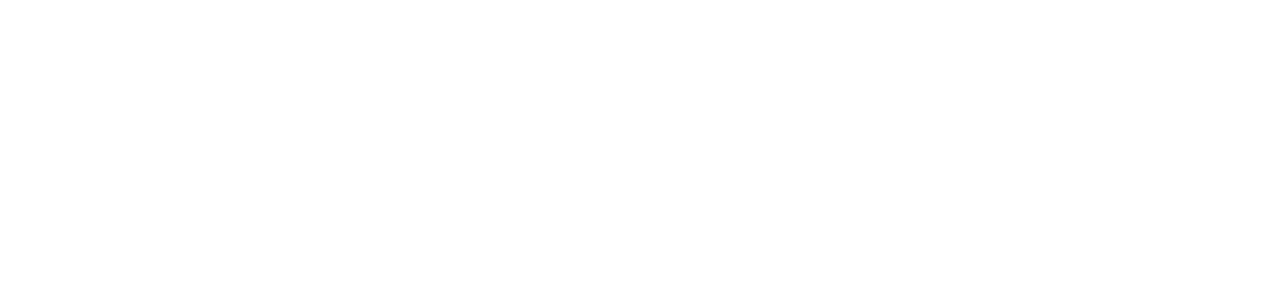
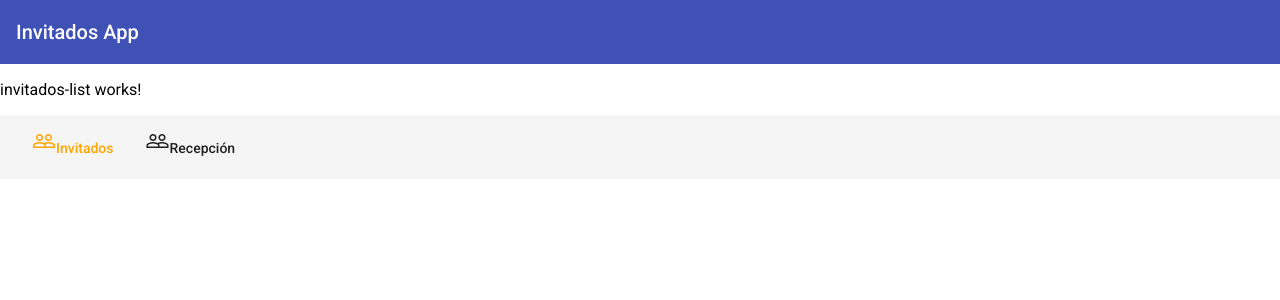
Before and after one commit to eliezerportillo/invitados-app-curso, an Angular app: page /invitados in a window 1280 px wide. Before the commit this address led to /. Shown: the top 300 px of the page. Built offline with nearby package versions, Linux system fonts and the light colour scheme.

Commit message:
Shell y navegacion

```diff
--- a/src/app/app-routing.module.ts
+++ b/src/app/app-routing.module.ts
@@ -1,11 +1,39 @@
 import { NgModule } from '@angular/core';
 import { RouterModule, Routes } from '@angular/router';
+import { InvitadosListComponent } from './invitados-list/invitados-list.component';
 import { LoginComponent } from './login/login.component';
+import { RecepcionComponent } from './recepcion/recepcion.component';
+import { ShellComponent } from './shell/shell.component';
 
 const routes: Routes = [
+
+
   {
     path: 'login',
     component: LoginComponent
+  },
+  {
+    path: '',
+    component: ShellComponent,
+    data: {
+      titulo: 'Invitados App'
+    },
+    children: [
+      {
+        path: 'invitados',
+        component: InvitadosListComponent,
+        data: {
+          titulo: 'Invitados'
+        }
+      },
+      {
+        path: 'recepcion',
+        component: RecepcionComponent,
+        data:{
+          titulo: 'Recepción'
+        }
+      }
+    ]
   }
 ];
 
--- /dev/null
+++ b/src/app/invitados-list/invitados-list.component.html
@@ -0,0 +1 @@
+<p>invitados-list works!</p>
--- /dev/null
+++ b/src/app/invitados-list/invitados-list.component.ts
@@ -0,0 +1,15 @@
+import { Component, OnInit } from '@angular/core';
+
+@Component({
+  selector: 'app-invitados-list',
+  templateUrl: './invitados-list.component.html',
+  styleUrls: ['./invitados-list.component.scss']
+})
+export class InvitadosListComponent implements OnInit {
+
+  constructor() { }
+
+  ngOnInit(): void {
+  }
+
+}
--- /dev/null
+++ b/src/app/recepcion/recepcion.component.html
@@ -0,0 +1 @@
+<p>recepcion works!</p>
--- /dev/null
+++ b/src/app/recepcion/recepcion.component.ts
@@ -0,0 +1,15 @@
+import { Component, OnInit } from '@angular/core';
+
+@Component({
+  selector: 'app-recepcion',
+  templateUrl: './recepcion.component.html',
+  styleUrls: ['./recepcion.component.scss']
+})
+export class RecepcionComponent implements OnInit {
+
+  constructor() { }
+
+  ngOnInit(): void {
+  }
+
+}
--- /dev/null
+++ b/src/app/shell/shell.component.html
@@ -0,0 +1,32 @@
+<div class="content" fxLayout="column" fxLayoutAlign="space-between stretch">
+
+    <mat-toolbar color="primary" fxLayout="row" fxLayoutAlign="space-evenly stretch">
+        <span class="white-textt">{{titulo}}</span>
+
+        <!-- menu usuario -->
+    </mat-toolbar>
+
+    <mat-progress-bar *ngIf="cargando" color="accent" mode="query"></mat-progress-bar>
+
+    <div fxFlex>
+        <router-outlet></router-outlet>
+    </div>
+
+    <mat-toolbar class="menu" fxLayout="row" fxLayoutAlign="space-evenly center">
+
+        <a mat-button routerLink="/invitados" routerLinkActive="active-link">
+            <div>
+                <mat-icon>people_outline</mat-icon>
+                <span>Invitados</span>
+            </div>
+        </a>
+
+        <a mat-button routerLink="/recepcion" routerLinkActive="active-link">
+            <div>
+                <mat-icon>people_outline</mat-icon>
+                <span>Recepción</span>
+            </div>
+        </a>
+
+    </mat-toolbar>
+</div>
--- /dev/null
+++ b/src/app/shell/shell.component.scss
@@ -0,0 +1,20 @@
+.content {
+    min-height: 100vh;
+}
+
+.menu {
+    position: sticky;
+    bottom: 0;
+
+    height: 64px;
+
+    a {
+        span {
+            line-height: 24px;
+        }
+    }
+}
+
+.active-link {
+    color: orange;
+}
--- /dev/null
+++ b/src/app/shell/shell.component.ts
@@ -0,0 +1,40 @@
+import { Component, OnInit } from '@angular/core';
+import { ActivatedRoute, NavigationEnd, Router } from '@angular/router';
+import { filter } from 'rxjs/operators';
+
+@Component({
+  selector: 'app-shell',
+  templateUrl: './shell.component.html',
+  styleUrls: ['./shell.component.scss']
+})
+export class ShellComponent implements OnInit {
+
+  titulo: string;
+  cargando: boolean;
+  constructor(
+    private router: Router,
+    private route: ActivatedRoute) {
+    this.cargando = false;
+    this.titulo = route.snapshot.data['titulo'];
+  }
+
+  ngOnInit(): void {
+
+    this.router.events
+      .pipe(filter(event => event instanceof NavigationEnd))
+      .subscribe(() => {
+        var rt = this.getChild(this.route);
+        rt.data.subscribe(data => {
+          this.titulo = data.titulo;
+        })
+      });
+  }
+
+  private getChild(activatedRoute: ActivatedRoute): ActivatedRoute {
+    if (activatedRoute.firstChild) {
+      return this.getChild(activatedRoute.firstChild);
+    } else {
+      return activatedRoute;
+    }
+  }
+}
```
Also changed, not shown: src/app/app.module.ts (+14 -1 lines), src/app/invitados-list/invitados-list.component.scss (added), src/app/recepcion/recepcion.component.scss (added).
